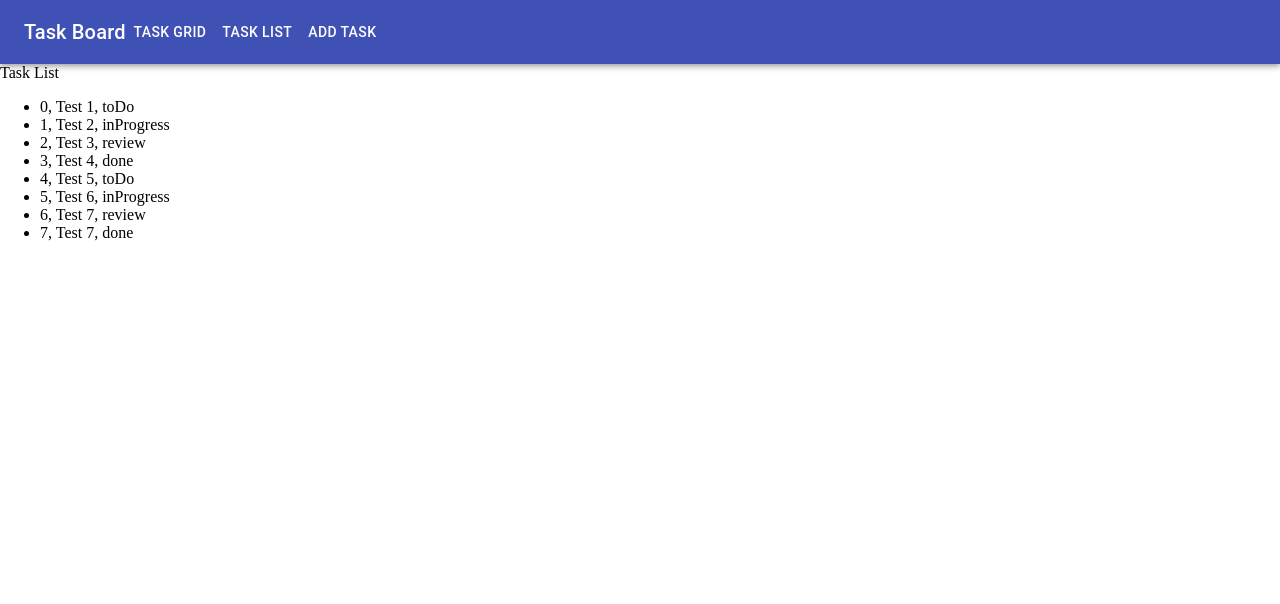
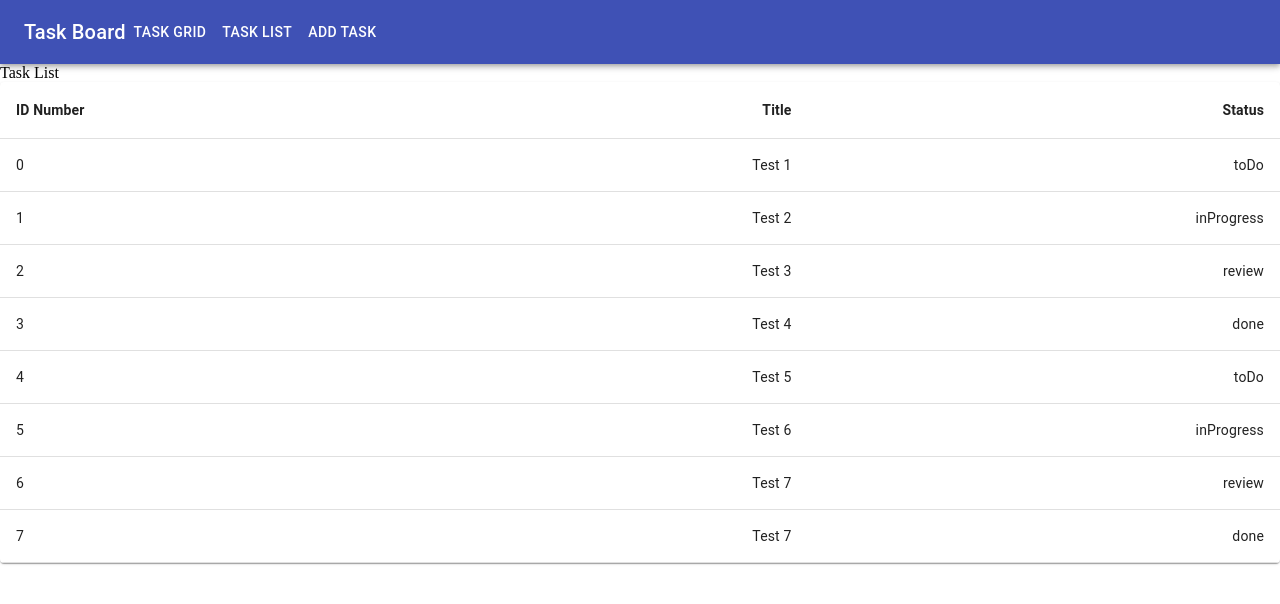
Before and after one commit to ja582/is322-project2, a React (Create React App) app: page /list in a window 1280 px wide. Shown: the top 604 px of the page. Built offline with nearby package versions, Linux system fonts and the light colour scheme.

Commit message:
Implemented tasks to table format

```diff
--- a/src/components/TaskList.js
+++ b/src/components/TaskList.js
@@ -1,14 +1,46 @@
 import React from 'react';
+import { makeStyles } from '@material-ui/core/styles';
+import Table from '@material-ui/core/Table';
+import TableBody from '@material-ui/core/TableBody';
+import TableCell from '@material-ui/core/TableCell';
+import TableContainer from '@material-ui/core/TableContainer';
+import TableHead from '@material-ui/core/TableHead';
+import TableRow from '@material-ui/core/TableRow';
+import Paper from '@material-ui/core/Paper';
+
+const useStyles = makeStyles({
+    table: {
+        minWidth: 650,
+    },
+});
 
 function TaskList({ tasks }) {
+    const classes = useStyles();
   return (
     <main className="TaskList">
       <span>Task List</span>
-      <ul>
-        {tasks.map((task) => (
-          <li>{task.id}, {task.title}, {task.status}</li>
-        ))}
-      </ul>
+        <TableContainer component={Paper}>
+            <Table className={classes.table} aria-label="simple table">
+                <TableHead>
+                    <TableRow>
+                        <TableCell><b>ID Number</b></TableCell>
+                        <TableCell align="right"><b>Title</b></TableCell>
+                        <TableCell align="right"><b>Status</b></TableCell>
+                    </TableRow>
+                </TableHead>
+                <TableBody>
+                    {tasks.map((task) => (
+                        <TableRow key={task.id}>
+                            <TableCell component="th" scope="row">
+                                {task.id}
+                            </TableCell>
+                            <TableCell align="right">{task.title}</TableCell>
+                            <TableCell align="right">{task.status}</TableCell>
+                        </TableRow>
+                    ))}
+                </TableBody>
+            </Table>
+        </TableContainer>
     </main>
   );
 }
```
